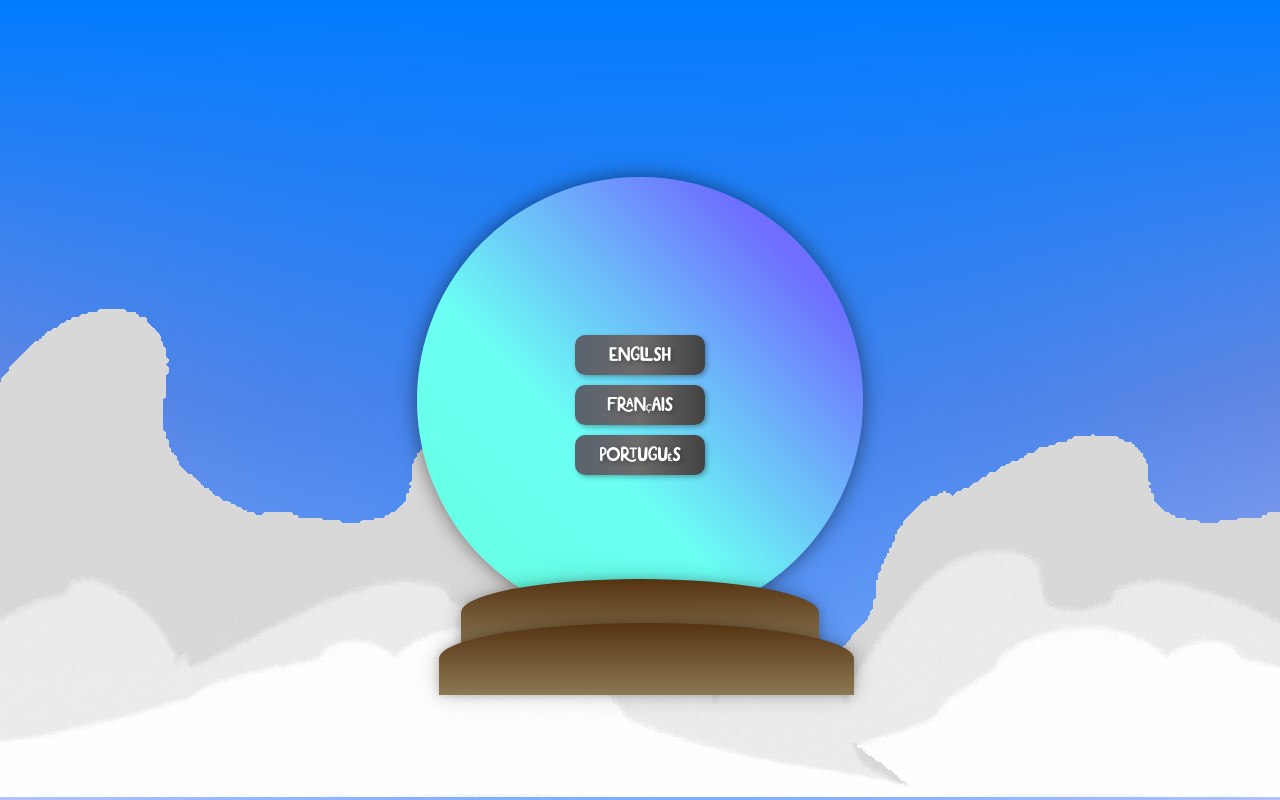
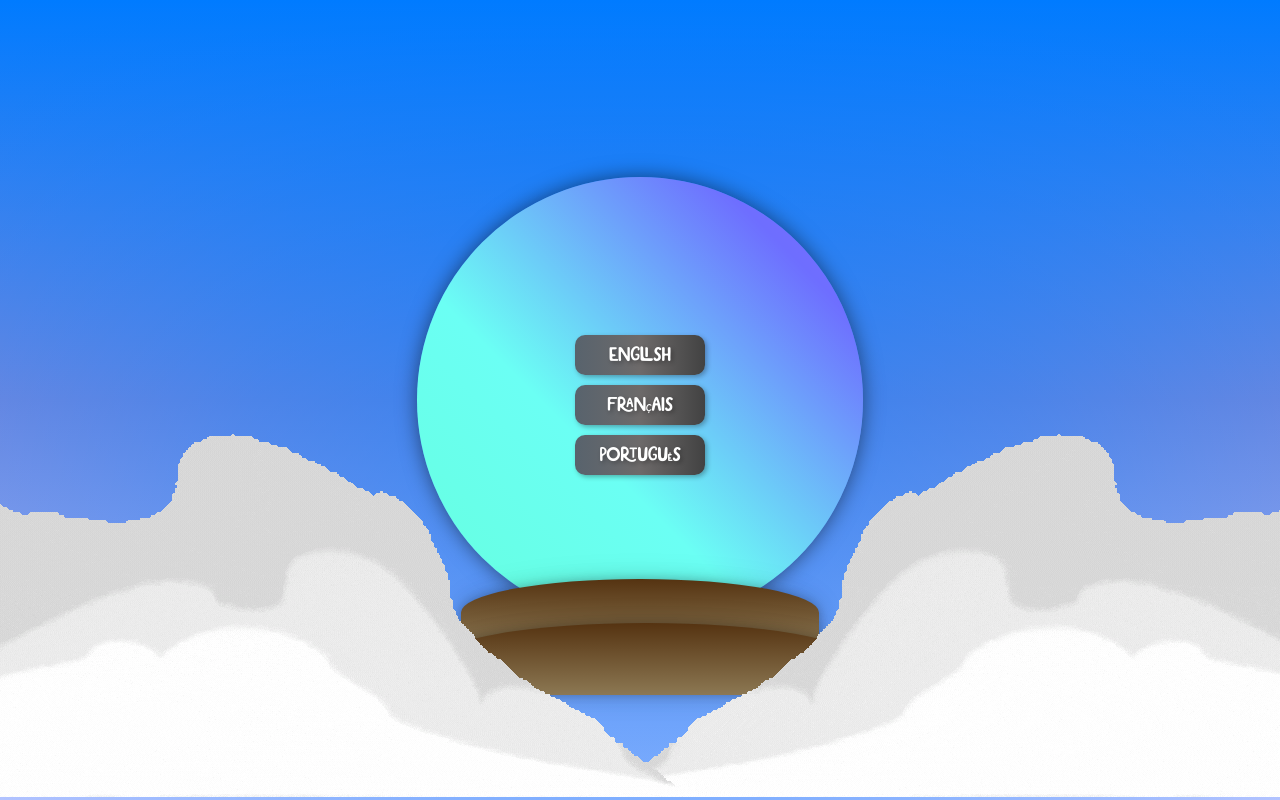
Before and after one commit to meioUx/boladecristal, a React (Create React App) app in the folder frontend/: page / in a window 1280 px wide. Built offline with nearby package versions, Linux system fonts and the light colour scheme.

Commit message:
edição na névoa

```diff
--- a/frontend/src/App.css
+++ b/frontend/src/App.css
@@ -12,7 +12,25 @@
   position: relative;
 }
 
+.cloud1 {
+  position: absolute;
+  bottom: 0;
+  width: 300px;
+  margin: 0px;
+  margin-bottom: 0px;
+  z-index: 1;
+  right: 30%;
+}
 
+.cloud2 {
+  position: absolute;
+  bottom: 0;
+  width: 10%;
+  margin: 0px;
+  margin-bottom: 50;
+  left: -30%;
+  z-index: 2;
+}
 
 .bola-cristal {
   width: 370px;
@@ -23,7 +41,7 @@
   animation: gradient 5s ease infinite;
   box-shadow: 0px 0px 20px rgba(0, 0, 0, 0.5);
 
-  position: relative;
+  position: absolute;
   margin: 0 auto;
   display: flex;
   justify-content: center;
@@ -46,6 +64,7 @@
   background-position: 0% 0%;
   border-radius: 50% 50% 0 0;
   box-shadow: 0px 0px 10px rgba(0, 0, 0, 0.2), 0px 0px 20px rgba(0, 0, 0, 0.1), 0px 0px 30px rgba(0, 0, 0, 0.1);
+
 }
 
 .bola-cristal::before {
@@ -155,21 +174,3 @@
     transition: transform 0.2s ease-in-out;
     box-shadow: 2px 2px 5px rgba(0, 0, 0, 0.3);
   }
-
-
-.cloud1 {
-  position: absolute;
-  bottom: 0;
-  width: 20px;
-  margin: 0px;
-  margin-bottom: 50;
-}
-
-.cloud2 {
-  position: absolute;
-  bottom: 0;
-  width: 20px;
-  margin: 0px;
-  margin-bottom: 50;
-  left: -150px;
-}
--- a/frontend/src/App.js
+++ b/frontend/src/App.js
@@ -18,7 +18,7 @@ function App() {
       setTimeout(fetchData, 2000); // Tempo de espera de 3 segundos antes de carregar os dados
     }
     logEvent(analytics, 'pagina-inicial');
-  }, [language]);
+  }, [fetchData, language]);
 
   async function fetchData() {
     setIsLoading(true);
```
